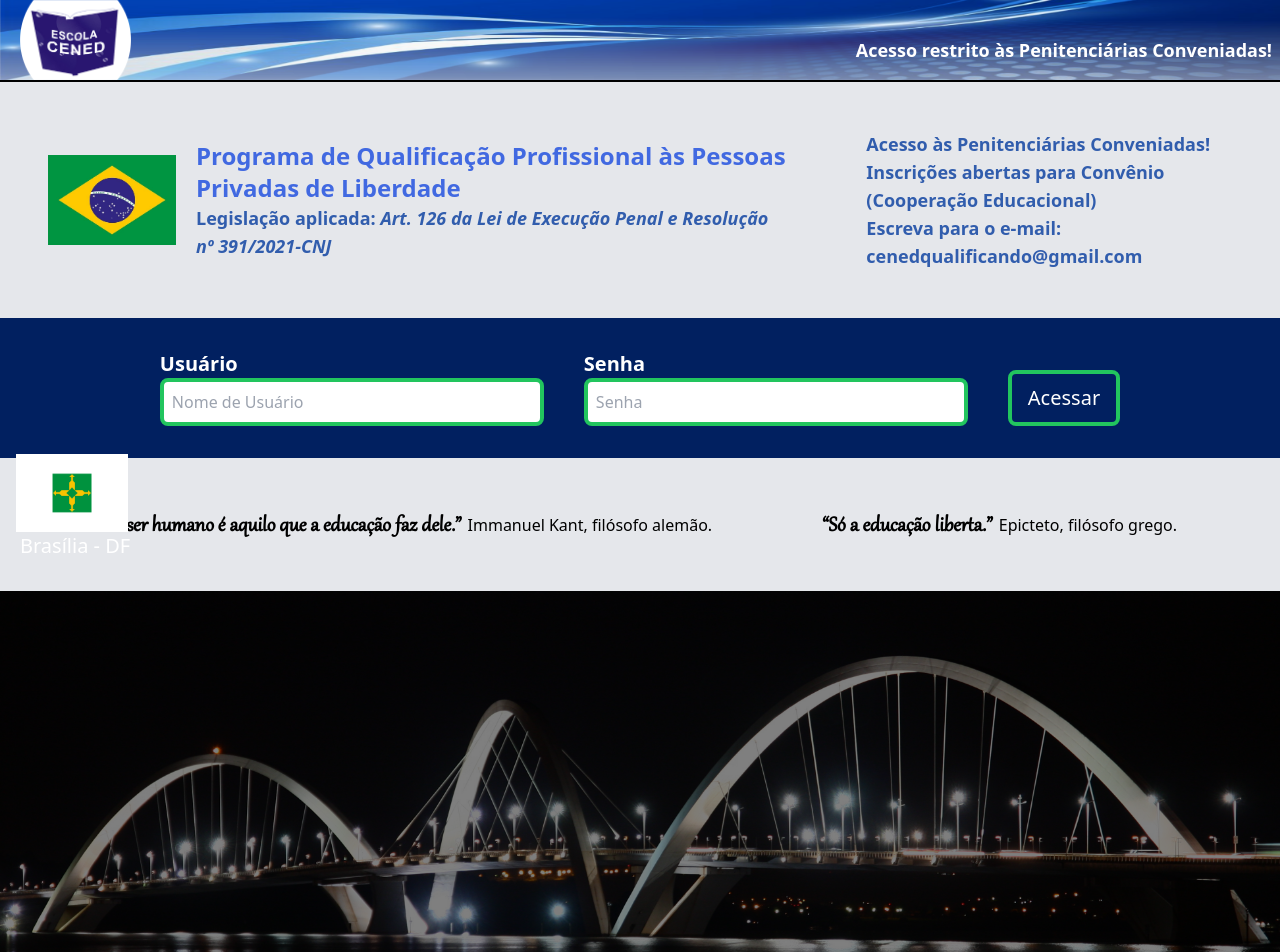
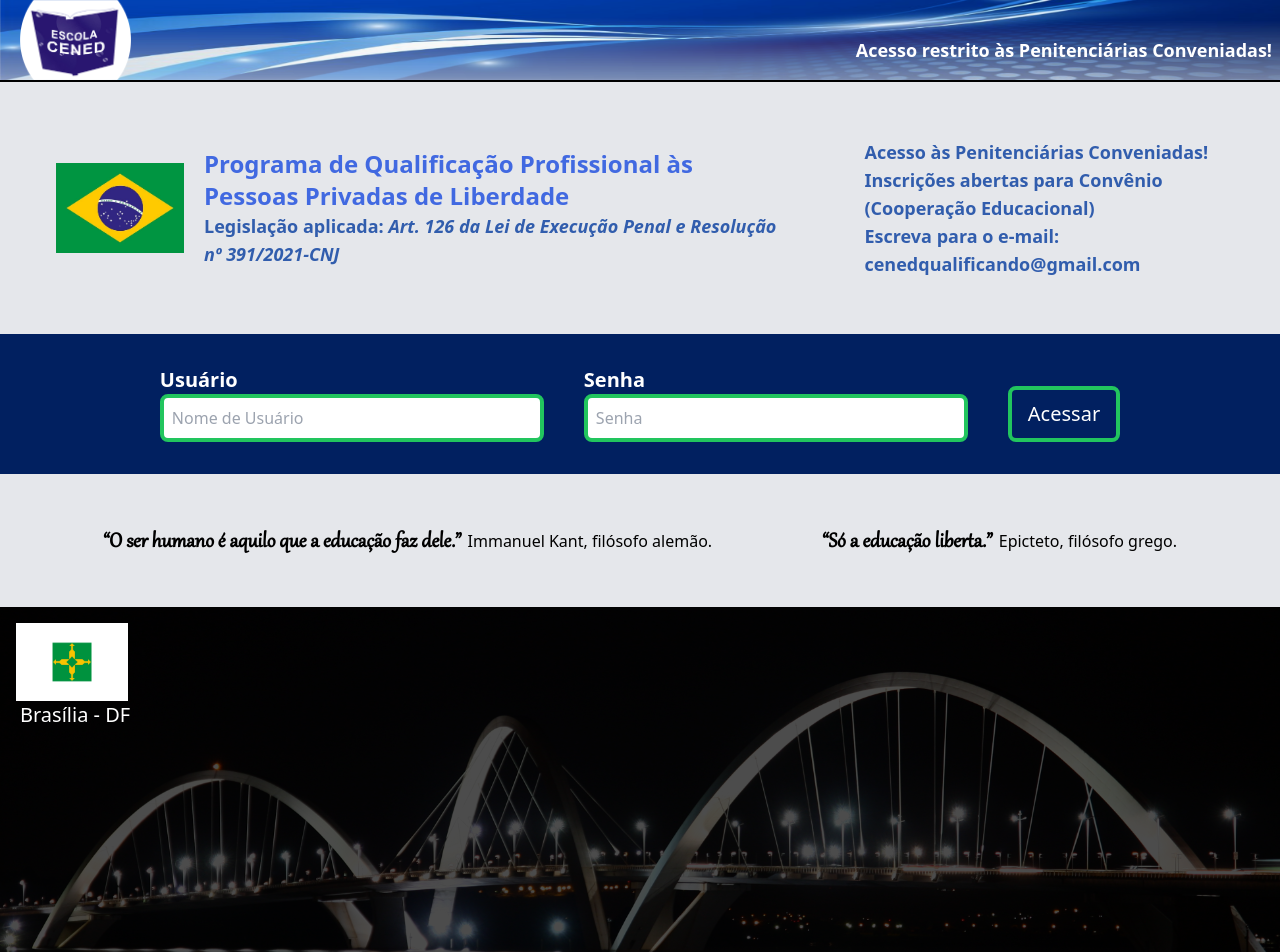
Before and after one commit to lucas-010/cened-penitenciaria, a React (Create React App) app: page /#/ in a window 1280 px wide. Shown: the top 952 px of the page. Built offline with nearby package versions, Linux system fonts and the light colour scheme.

Commit message:
concluded

```diff
--- a/src/Components/LoginArea/SubBottom.jsx
+++ b/src/Components/LoginArea/SubBottom.jsx
@@ -4,10 +4,8 @@ import dfFlag from '../../Images/dfFlag.png'
 
 export default function SubBottom() {
   return (
-    <div className='w-full h-96' style={{background: `url(${ponteJk})`,backgroundSize: 'cover', backgroundPosition: 'center',backgroundRepeat: 'no-repeat'}}>
-        <div className='w-full h-full bg-black opacity-50'>
-        </div>
-        <div className='flex absolute bottom-56 items-center lg:items-start p-4 flex-col'>
+    <div className='w-full h-96' style={{background: `url(${ponteJk}), rgba(0, 0, 0, 0.7)`,backgroundSize: 'cover', backgroundPosition: 'center',backgroundRepeat: 'no-repeat', backgroundBlendMode: 'darken'}}>
+        <div className='flex items-center lg:items-start p-4 flex-col'>
             <img className='w-28' src={dfFlag} alt="" />
             <p className='text-white ml-1 text-xl'>Brasília - DF</p>
         </div>
--- a/src/Components/LoginArea/Top.jsx
+++ b/src/Components/LoginArea/Top.jsx
@@ -1,10 +1,9 @@
 import React from 'react'
-import imageBrasil from '../../Images/imageBrasil.png'
 import brasilFlag from '../../Images/brasilFlag.jpg'
 
 export default function Top() {
   return (
-    <div className='bg-gray-200 border-t-2 border-black p-12'>
+    <div className='bg-gray-200 border-t-2 border-black p-14'>
        <div className='flex flex-col lg:flex-row md:flex-row justify-center items-center'>
           <div className='flex flex-col lg:flex-row md:flex-row justify-center items-center'>
           <img className='w-32' src={brasilFlag} alt="" />
```
Also changed, not shown: 1 other file (tests, documents, lock files or other folders).
